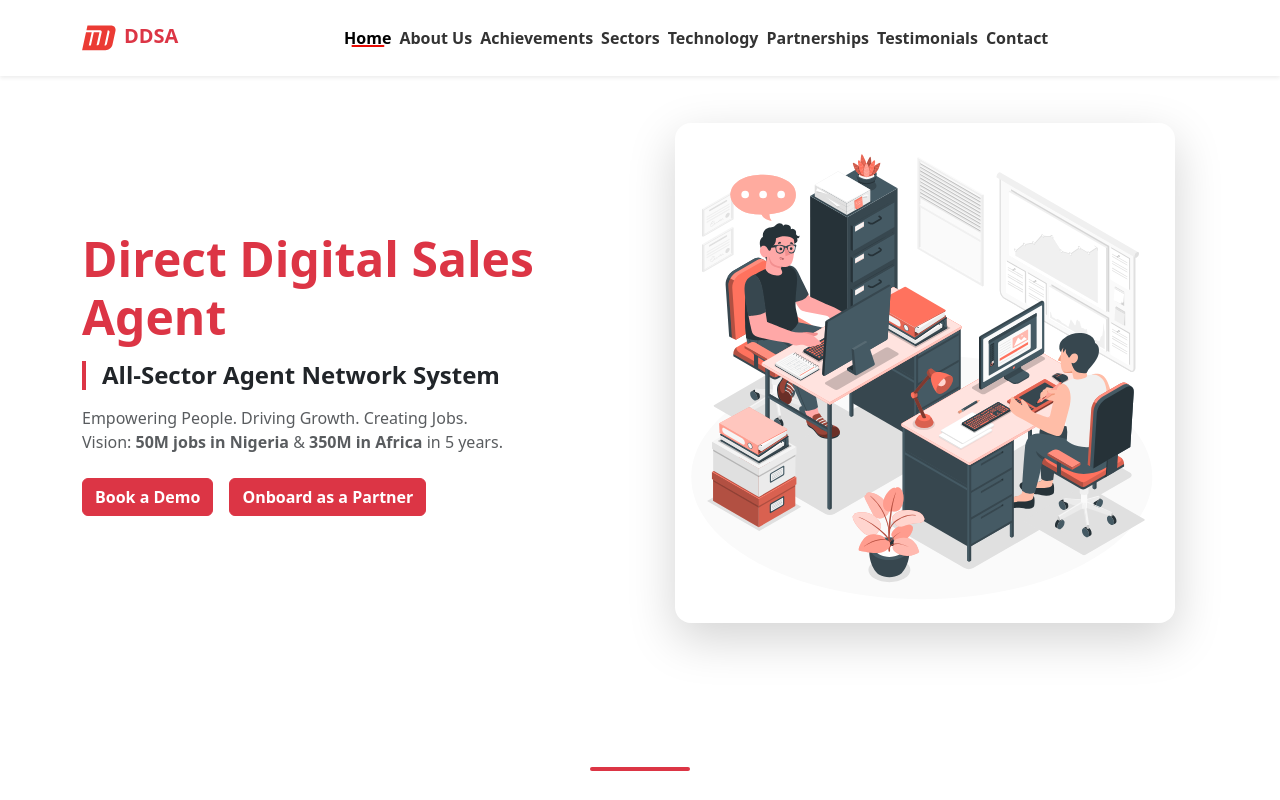
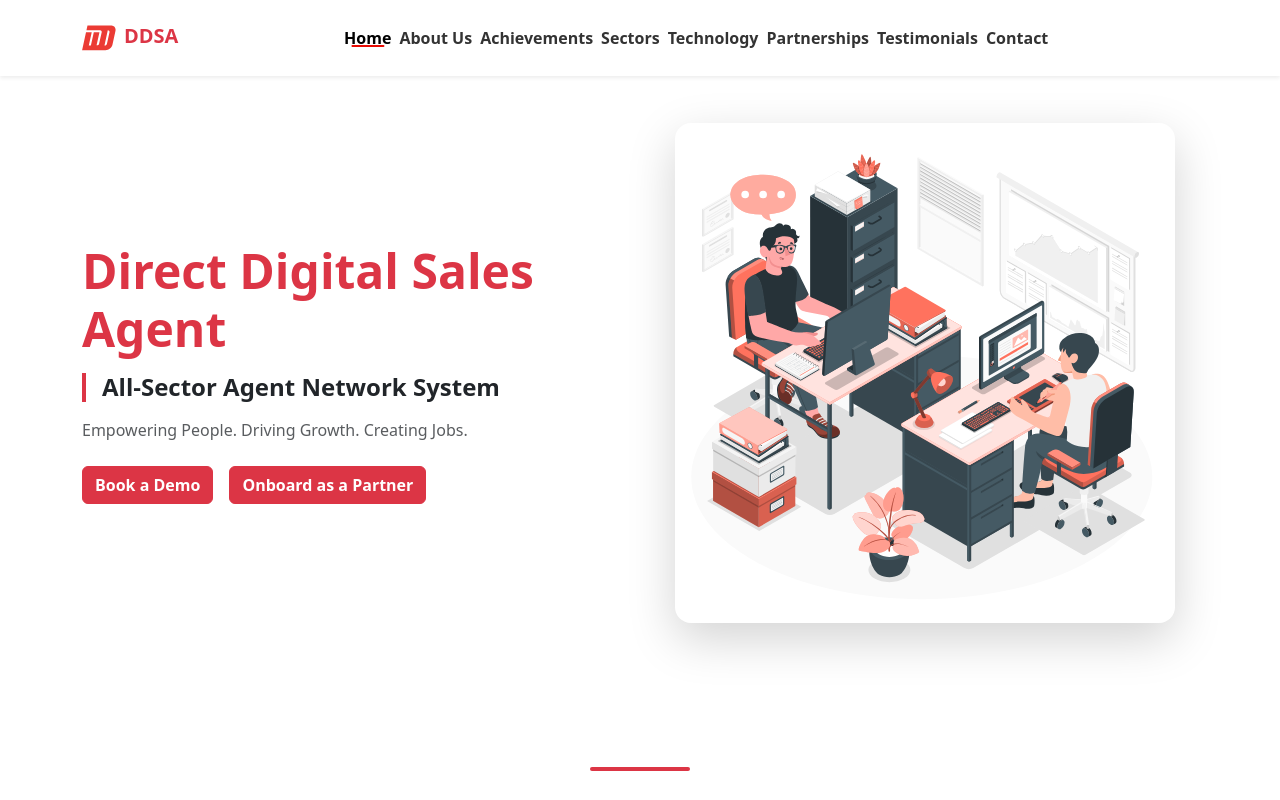
Before and after one commit to abrahamisaiah129/ddsa, a React (Vite) app in the folder ddsa-general/: page / in a window 1280 px wide. Shown: the top 800 px of the page. Built offline with nearby package versions, Linux system fonts and the light colour scheme.

Commit message:
minor fix

```diff
--- a/ddsa-general/src/pages/Home.jsx
+++ b/ddsa-general/src/pages/Home.jsx
@@ -117,8 +117,6 @@ export default function Home() {
                 transition={{ delay: 0.3 }}
               >
                 Empowering People. Driving Growth. Creating Jobs. <br />
-                Vision: <strong>50M jobs in Nigeria</strong> &{" "}
-                <strong>350M in Africa</strong> in 5 years.
               </motion.p>
 
               <motion.div
```
